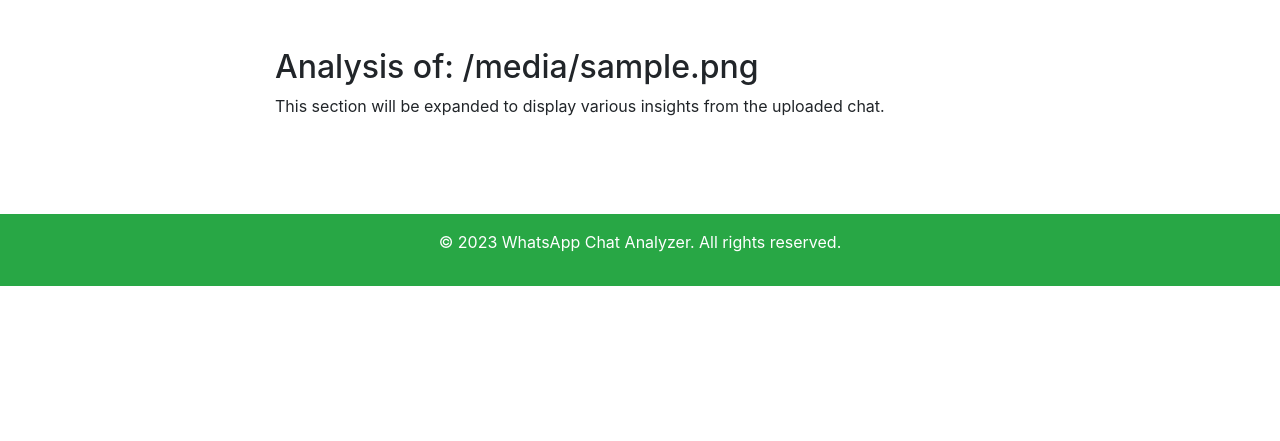
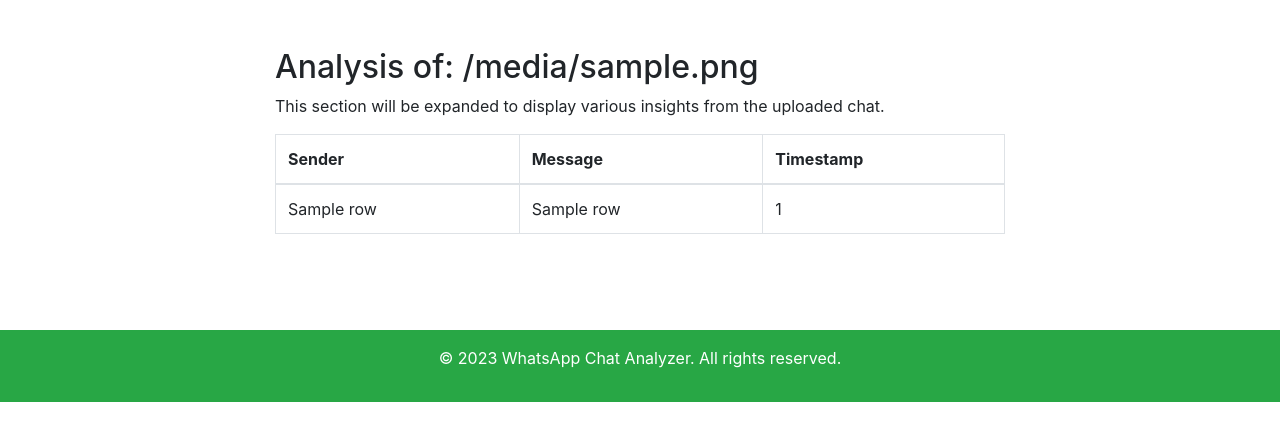
Before and after one commit to kevinknights29/WhatsApp-Chat-Analyzer, a Flask app: template templates/analyze.html in a window 1280 px wide. Shown: the part 88-529 px from the top of the page. Run offline with Flask 3, Linux system fonts and the light colour scheme; the template is opened without the code that fills it: most values are stand-ins (such as "Sample title", 1, 10 or a date in 2020); some libraries are stand-ins or nearby versions.

Commit message:
WIP: added a table with 10 records at random

```diff
--- a/app.py
+++ b/app.py
@@ -11,6 +11,7 @@ from flask import request
 from flask import url_for
 from werkzeug.utils import secure_filename
 
+from src.data import etl
 
 UPLOAD_FOLDER = os.path.join(os.path.dirname(os.path.abspath(__file__)), "uploads")
 ALLOWED_EXTENSIONS = {"zip", "txt"}
@@ -60,4 +61,10 @@ def index():
 
 @app.route("/analyze/<upload_filename>")
 def analyze(upload_filename: str):
-    return render_template("analyze.html", uploaded_filename=upload_filename)
+    db = etl.etl_pipeline(os.path.join(app.config["UPLOAD_FOLDER"], upload_filename))
+    results = db.sql("SELECT * FROM chat_history LIMIT 10").fetchall()
+    return render_template(
+        "analyze.html",
+        uploaded_filename=upload_filename,
+        results=results,
+    )
--- a/templates/analyze.html
+++ b/templates/analyze.html
@@ -20,6 +20,25 @@
                     <h2>Analysis of: {{ uploaded_filename }}</h2>
                     <p>This section will be expanded to display various insights from the uploaded chat.</p>
                     <!-- Further insights and visualizations will go here -->
+                    <!-- Displaying the results as a table -->
+                    <table class="table table-bordered table-hover">
+                        <thead>
+                            <tr>
+                                <th>Sender</th>
+                                <th>Message</th>
+                                <th>Timestamp</th>
+                            </tr>
+                        </thead>
+                        <tbody>
+                            {% for row in results %}
+                                <tr>
+                                    <td>{{ row[1] }}</td>
+                                    <td>{{ row[2] }}</td>
+                                    <td>{{ row[0] }}</td>
+                                </tr>
+                            {% endfor %}
+                        </tbody>
+                    </table>
                 </section>
             </div>
         </div>
```
